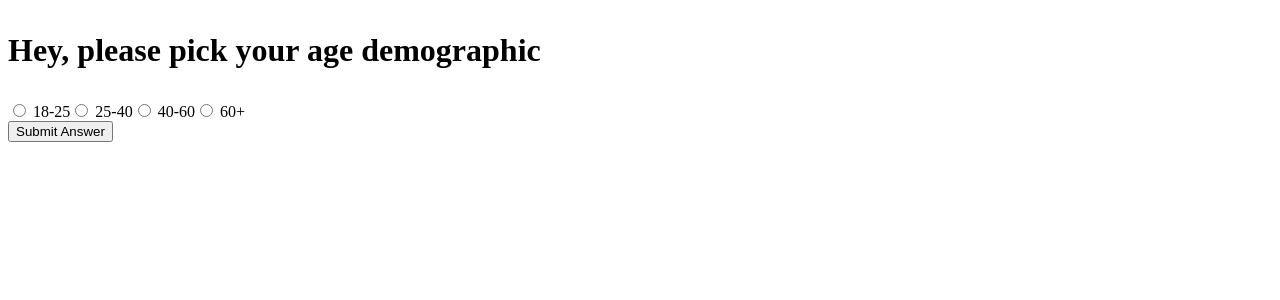
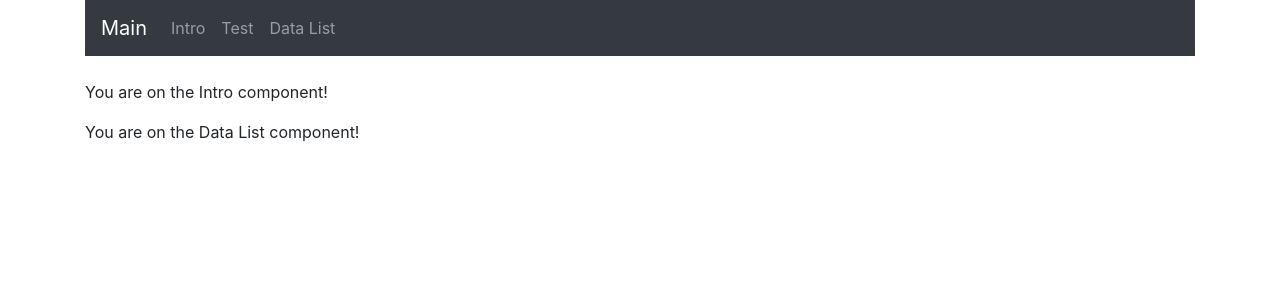
Before and after one commit to CaptenKickface/NormanJS, a React (Create React App) app: page /data in a window 1280 px wide. Shown: the top 300 px of the page. Built offline with nearby package versions, Linux system fonts and the light colour scheme; the HTML template or start-up script is replaced by a standard one.

Commit message:
Somehow works with Intro test navlink

```diff
--- a/src/App.js
+++ b/src/App.js
@@ -1,13 +1,26 @@
-class App extends React.Component {
-    render() {
+import React from 'react';
+import "bootstrap/dist/css/bootstrap.min.css";
+import { BrowserRouter as Router, Route} from "react-router-dom";
 
-        return (
-            <body>
-            <div className="app">
-                <Intro text ={hello} />
 
+import Navbar from "./components/navbar.component";
+import Intro from "./components/intro.component";
+import Test from "./components/test.component";
+import DataList from "./components/data-list.component";
+
+
+function App() {
+    return (
+        <Router>
+            <div className="container">
+            <Navbar />
+            <br/>
+            <Route path ="/" component={Intro} />
+            <Route path ="/test" component={Test} />
+            <Route path ="/data" component={DataList} />
             </div>
-            </body>
-        )
-    }
+        </Router>
+    );
 }
+
+export default App;
--- /dev/null
+++ b/src/components/data-list.component.js
@@ -0,0 +1,11 @@
+import React, { Component } from 'react';
+
+export default class DataList extends Component {
+    render() {
+        return (
+            <div>
+                <p>You are on the Data List component!</p>
+            </div>
+        )
+    }
+}
--- /dev/null
+++ b/src/components/intro.component.js
@@ -0,0 +1,11 @@
+import React, { Component } from 'react';
+
+export default class Intro extends Component {
+    render() {
+        return (
+            <div>
+                <p>You are on the Intro component!</p>
+            </div>
+        )
+    }
+}
--- a/src/components/navbar.component.js
+++ b/src/components/navbar.component.js
@@ -0,0 +1,26 @@
+import React, { Component } from 'react';
+import { Link } from 'react-router-dom';
+
+export default class Navbar extends Component {
+
+    render() {
+        return (
+            <nav className="navbar navbar-dark bg-dark navbar-expand-lg">
+                <Link to="/" className="navbar-brand">Main</Link>
+                <div className="collapse navbar-collapse">
+                    <ul className="navbar-nav mr-auto">
+                        <li className="navbar-item">
+                            <Link to="/" className="nav-link">Intro</Link>
+                        </li>
+                        <li className="navbar-item">
+                            <Link to="/test" className="nav-link">Test</Link>
+                        </li>
+                        <li className="navbar-item">
+                            <Link to="/data" className="nav-link">Data List</Link>
+                        </li>
+                    </ul>
+                </div>
+            </nav>
+        )
+    }
+}
--- /dev/null
+++ b/src/components/test.component.js
@@ -0,0 +1,11 @@
+import React, { Component } from 'react';
+
+export default class Test extends Component {
+    render() {
+        return (
+            <div>
+                <p>You are on the Test component!</p>
+            </div>
+        )
+    }
+}
```
Also changed, not shown: src/index.js (+3 -5 lines), src/Intro.js (line endings or trailing spaces).
